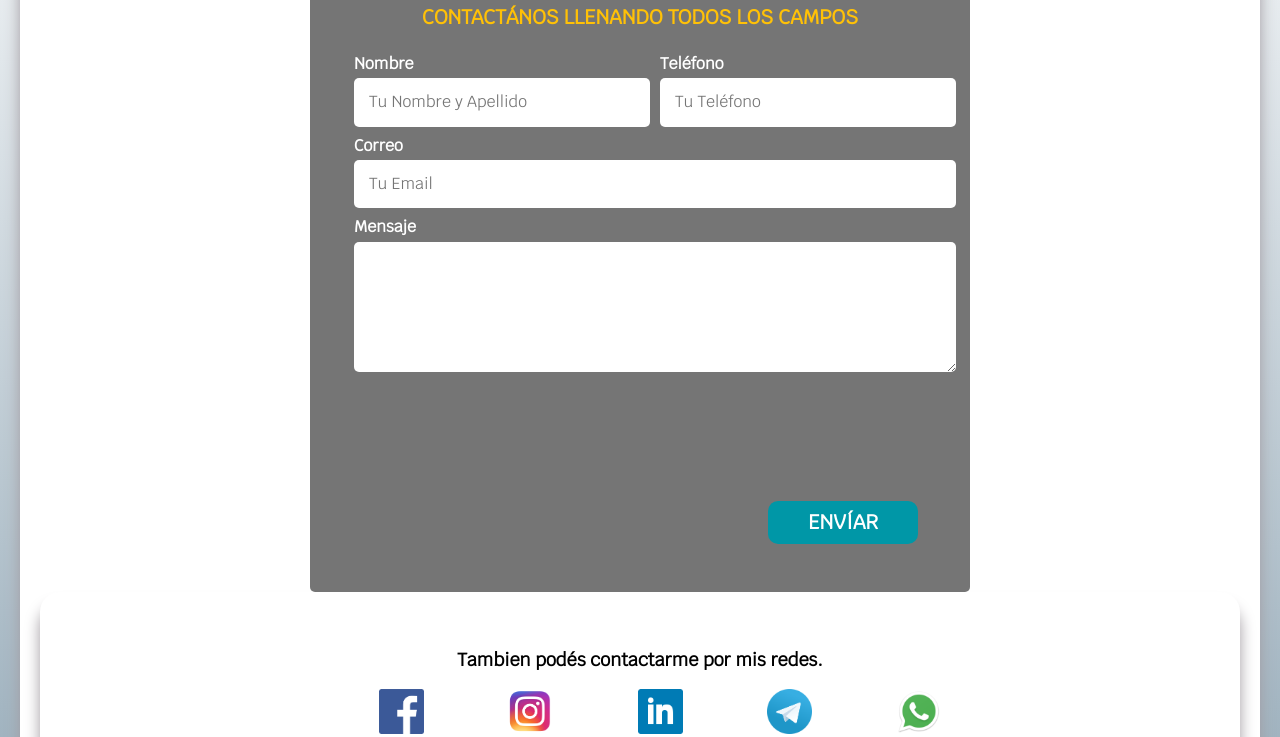
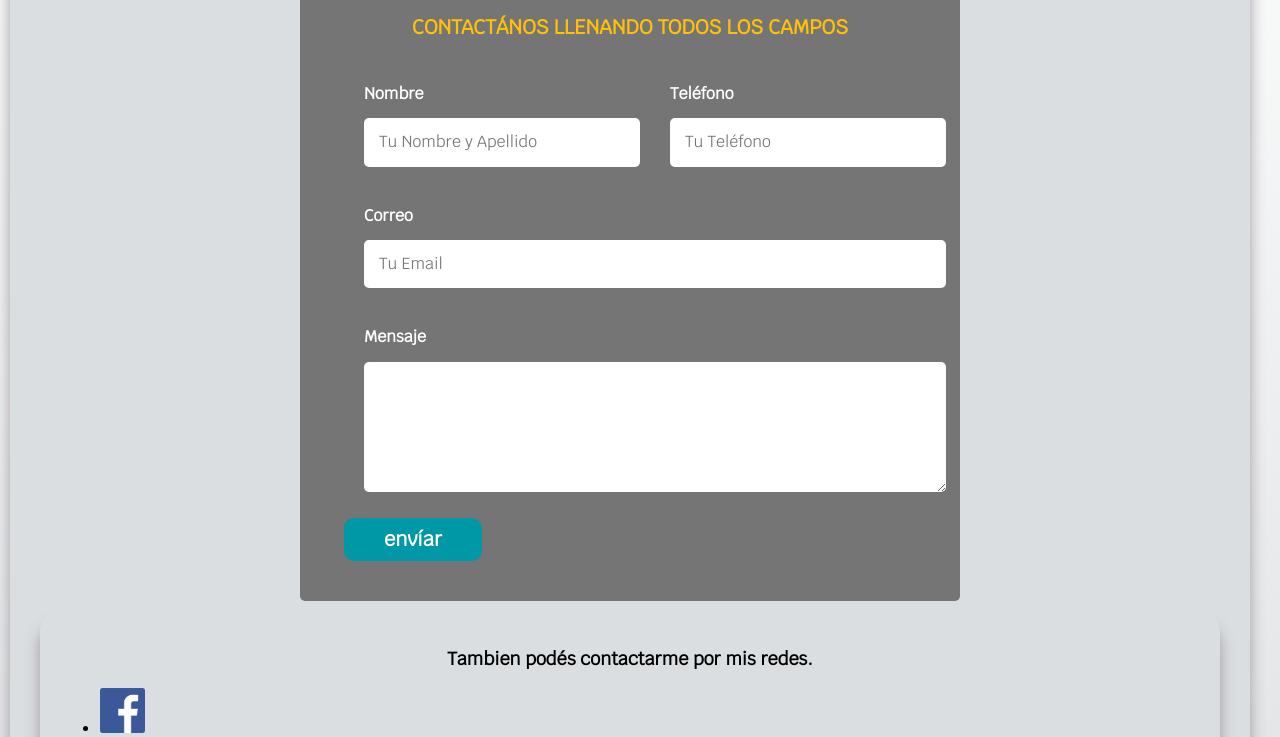
Before and after one commit to marcelo333444/modulo-2, a website: page front-end/index4.html in a window 1280 px wide. Shown: the part 260-997 px from the top of the page. Drawn offline with Linux system fonts and the light colour scheme.

Commit message:
Update prueba.css

```diff
--- a/front-end/css/prueba.css
+++ b/front-end/css/prueba.css
@@ -4,7 +4,7 @@
   --primario: #ffc107;
   --secundario: #0097a7;
   --gris: #757575;
-  --gris-especial: #95aab8;
+  --gris-especial: #dbdee0;
 
   --fuenteOpcional:
 }
@@ -16,7 +16,7 @@
    scroll-snap-type: y mandatory;/* Colocar para hacer scroll inteligente de parte en parte todo html*/
 }
 
- .sombra2{
+ .sombra2 {
   -webkit-box-shadow: 0px 5px 26px 12px rgba(29, 21, 58, 0.486);
   box-shadow: 0px 5px 26px 12px rgba(23, 45, 48, 0.75);
  }
@@ -38,16 +38,12 @@
  body {
   font-size: 16px /*1rem =10px*/;
   font-family: "Krub", sans-serif;
-  background-image: linear-gradient(
-    to top,
-    var(--gris-especial) 0%,
-    var(--blanco) 100%
-  );
+  background-image: linear-gradient(to top, var(--gris-especial) 0%, var(--blanco) 100%);
 }
 
  .contenedor {
   max-width: 120rem;
-  margin: 0 auto;
+  margin: 1rem;
 }
 
 
@@ -83,10 +79,11 @@
 
  .sombra {
   box-shadow: 0px 15px 15px 0px rgba(161, 155, 161, 1);   /*codigo por defecto de la pagina: https://cssmatic.com/box-shadow*/
-  background-color: var(--blanco);                          /*color de fondo del cuadrado*/
+  background-color: var(--gris-especial);                          /*color de fondo del cuadrado*/
   padding: 2rem;                                            /*distancia con las otras cajas*/
   border-radius: 2rem;                                      /*Para darle un borde redondeado*/
 }
+
 
  /*Tipografia*/
 
@@ -121,28 +118,22 @@
  .w-sm-100 {
   width: 100%;
 }
-
-.boton{
-    text-transform: uppercase;
-}
-
 @media (min-width: 768px) {
-     .w-sm-100{
+  .w-sm-100 {
       width: auto;
   }
 }
-
+.flex {
+  display: flex;
+}
 .alinear-derecha {
-    display: flex;
   justify-content: flex-end;
-    padding: 0.8rem;
 }
 
  /*Navegacion principal*/
 
  .nav-bg {
   background-color: var(--secundario);
-  border-radius: 1.5rem;
 }
 
  .nav-principal {
@@ -151,7 +142,7 @@
   border-radius: 1.5rem;
 }
 
- @media (min-width: 480px) {
+ @media (min-width: 768px) {
   .nav-principal {
     flex-direction: row;
     justify-content: space-between;
@@ -275,6 +266,8 @@
 
 /* agregado de js */
 
+/* formulario */
+
  .formulario {
   background-color: var(--gris); /* toma el fondo todo el color en el elemento seleccionado */
   width: min( 60rem, 100% ); /* utiliza el valor mas pequeño */
@@ -296,29 +289,30 @@
   color: var(--primario);
  }
 
+
+
 @media (min-width: 768px) {
  .contenedor-campos {
    display: grid;
-   grid-template-columns: repeat(2, 1fr); /* repite dos veces y divide en dos fracciones */
-   grid-template-rows: auto auto 26.5rem;
-   column-gap: 4rem; /* separa las columnas */
+   grid-template-columns: 50% 50%; /* repite dos veces y divide en dos fracciones */
+   grid-template-rows: auto auto 20rem;
+   column-gap: 2rem; /* separa las columnas */
   }
- .campo:nth-child(3) {
+ .campo:nth-child(3),
+ .campo:nth-child(4) {
     grid-column: 1 / 3; /* lleva el impit de la columna indicada hasta la indicada */
- }
- .campo:nth-child(4) {
-  grid-column: 1 / 3;
  }
 }
 
+
  .campo {
-   margin-bottom: 1rem;
+   margin: 2rem;
  }
 
  .campo label {
    color: var(--blanco);
    font-weight: bold;
-   margin-bottom: .5rem;
+   margin-bottom: 1.5rem;
    display: block; /* el elemento ocupa todo el blocke */
  }
 
@@ -332,6 +326,9 @@
  .campo textarea {
   height: 10rem; /* asigna un tamaño al elemento indicado */
  }
+
+
+/* footer */
 
 .footer{
     text-align: center;
@@ -398,19 +395,8 @@
 	transition: 1s ease-in-out;
 }
 
-/* seccion redes sociales */
+/* footer nav */
 
-.redes {
-  background-color: var(--blanco);
-  text-align: center;
-  padding-top: 4rem;
-  padding-bottom: 4rem;
+.footer-nav {
+  margin-top: 1rem;
 }
-
-.redes li {
-  display: inline-block;
-}
-
-.redes a {
-  padding: 4rem;
-}
```
Lines whose indentation alone changed are shown as unchanged.
